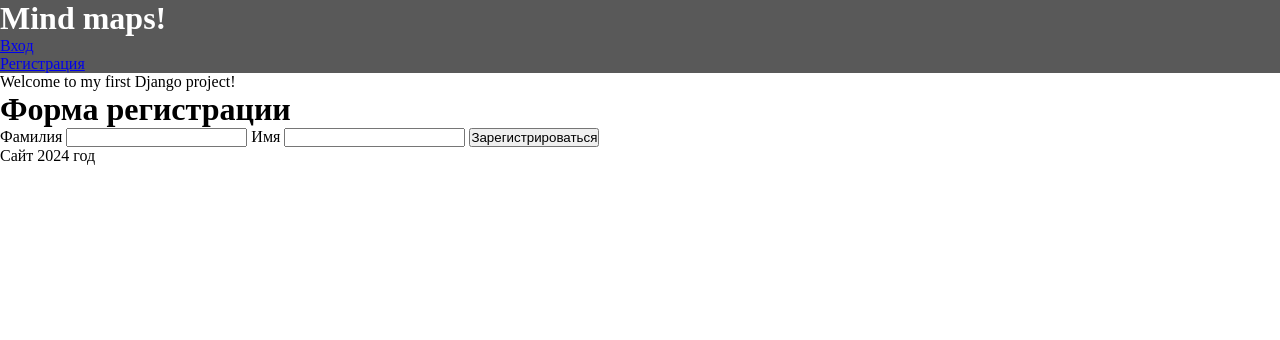
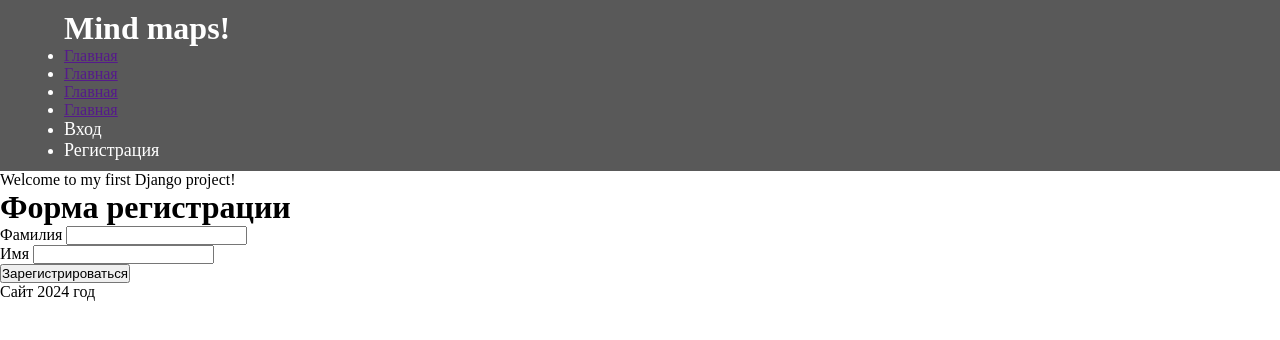
Before and after one commit to GeorgyHub/Django_history, a Django app: page /sing_in/ in a window 1280 px wide. Shown: the top 340 px of the page. Run offline with Django 5.2, Linux system fonts and the light colour scheme.

Commit message:
edit templates

```diff
--- a/mind_maps/app/static/app/css/style.css
+++ b/mind_maps/app/static/app/css/style.css
@@ -7,6 +7,12 @@ body{
 }
 /* header */
 header{
+    padding: 10px 5%;
     background-color: #595959;
     color: white;
 }
+.a_reg{
+    font-size: 18px;
+    color: white;
+    text-decoration: none;
+}
--- a/mind_maps/app/templates/base.html
+++ b/mind_maps/app/templates/base.html
@@ -11,14 +11,29 @@
             <div class="block_logo">
                 <h1>Mind maps!</h1>
             </div>
-            <div class="block_main"></div>
+            <div class="block_main">
+                <ul class="link_main">
+                    <li>
+                        <a class="a_main" href="">Главная</a>
+                    </li>
+                    <li>
+                        <a class="a_main" href="">Главная</a>
+                    </li>
+                    <li>
+                        <a class="a_main" href="">Главная</a>
+                    </li>
+                    <li>
+                        <a class="a_main" href="">Главная</a>
+                    </li>
+                </ul>
+            </div>
             <div class="block_reg">
                 <ul class="link_reg">
                     <li>
-                        <a class="a_reg" href="{% url 'sing_in' %}">Вход</a>
+                        <a class="a_reg" href="{% url 'sing_up' %}">Вход</a>
                     </li>
                     <li>
-                        <a class="a_reg" href="{% url 'sing_up' %}">Регистрация</a>
+                        <a class="a_reg" href="{% url 'sing_in' %}">Регистрация</a>
                     </li>
                 </ul>
             </div>
--- a/mind_maps/app/templates/sing_in.html
+++ b/mind_maps/app/templates/sing_in.html
@@ -5,9 +5,9 @@
     <div class="block_form">
         <form class="form_reg">
             <label>Фамилия</label>
-            <input type="text"></input>
+            <input type="text"></input><br>
             <label>Имя</label>
-            <input type="text"></input>
+            <input type="text"></input><br>
             <button>Зарегистрироваться</button>
         </form>
     </div>
--- a/mind_maps/app/templates/sing_up.html
+++ b/mind_maps/app/templates/sing_up.html
@@ -5,9 +5,9 @@
     <div class="block_form">
         <form class="form_reg">
             <label>Фамилия</label>
-            <input type="text"></input>
+            <input type="text"></input><br>
             <label>Имя</label>
-            <input type="text"></input>
+            <input type="text"></input><br>
             <button>Войти</button>
         </form>
     </div>
```
